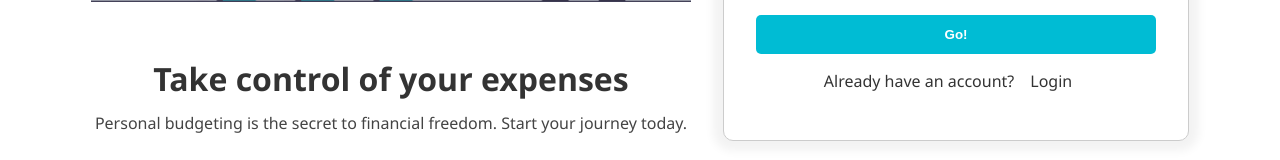
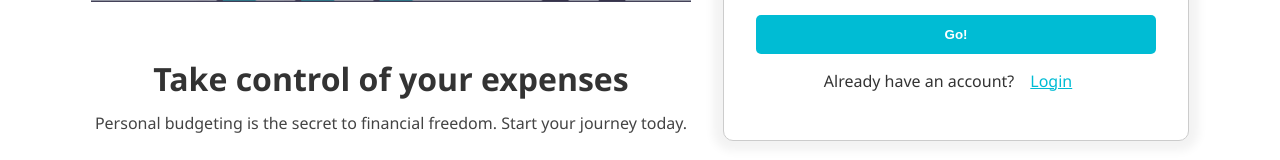
Before and after one commit to gnanesh05/expense-tracker, a React (Vite) app in the folder client/: page /auth in a window 1280 px wide. In both pictures the pointer is over the link "Login". Shown: the part 488-648 px from the top of the page. Built offline with nearby package versions, Linux system fonts and the light colour scheme; no server answers.

Commit message:
styling changes

```diff
--- a/client/src/index.css
+++ b/client/src/index.css
@@ -26,7 +26,7 @@ h1 {
 /* toast.css */
 .toast-container {
   position: fixed;
-  width: 14rem;
+  width: 16rem;
   top: 3rem;
   right: 3rem;
   z-index: 9999;
--- a/client/src/pages/Dashboard/Dashboard.css
+++ b/client/src/pages/Dashboard/Dashboard.css
@@ -23,6 +23,7 @@
 @media (max-width: 768px) {
   .expense-dashboard {
     flex-direction: column;
+    gap: 1rem;
   }
 
   .form-section, .transactions-section {
--- a/client/src/pages/auth/Auth.css
+++ b/client/src/pages/auth/Auth.css
@@ -94,6 +94,11 @@
 cursor: pointer;
 }
 
+.navigator-link:hover{
+  color:#00bcd4;
+  text-decoration: underline;
+}
+
 .error{
     color: red;
     text-align: center;
```
